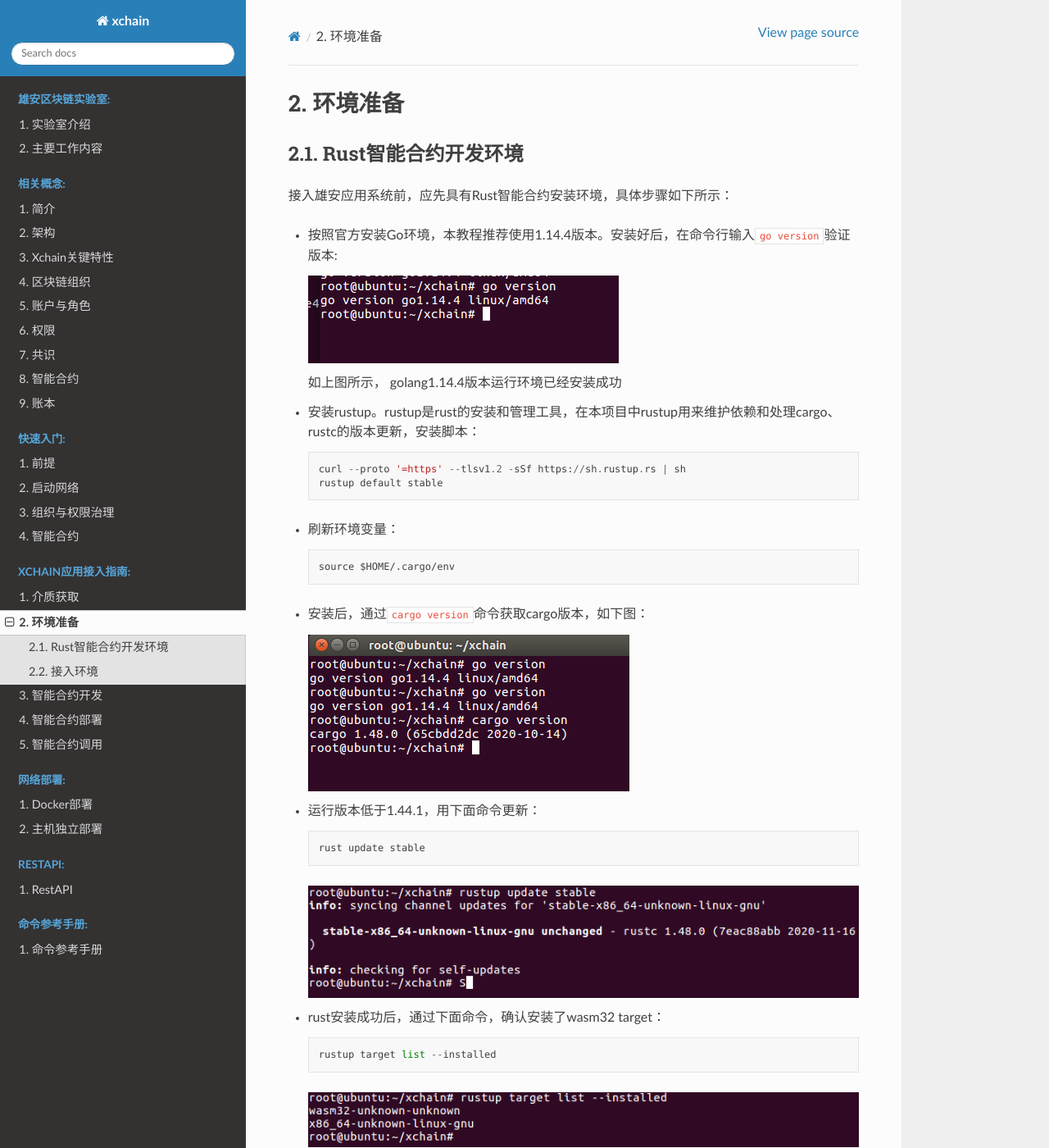
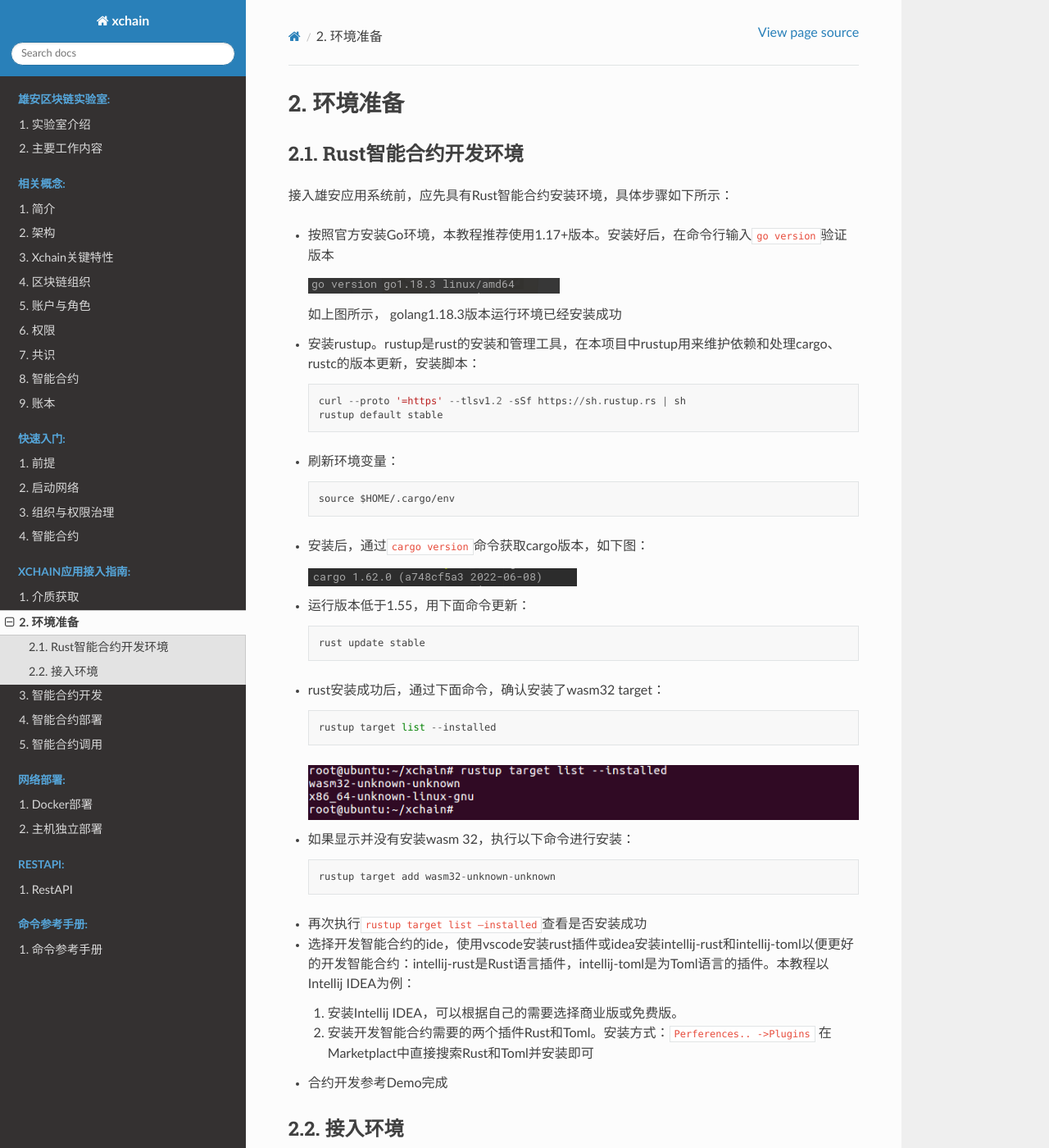
Before and after one commit to XAbaiyangdian/xchaindoc, a Sphinx documentation site: the page built from source/ApplicationAccess/Environment.md, in a window 1280 px wide and 1400 px high. Shown: the whole window at 82% size. Built offline with Sphinx 7.4.7 and the Read the Docs theme 2.0.0, drawn with Linux system fonts in a browser that asks for light colours.

Commit message:
update ApplicationAccess

````diff
--- a/source/ApplicationAccess/Environment.md
+++ b/source/ApplicationAccess/Environment.md
@@ -4,11 +4,11 @@
 
 接入雄安应用系统前，应先具有Rust智能合约安装环境，具体步骤如下所示：
 
-- 按照官方安装Go环境，本教程推荐使用1.14.4版本。安装好后，在命令行输入`go version`验证版本:
+- 按照官方安装Go环境，本教程推荐使用1.17+版本。安装好后，在命令行输入`go version`验证版本
 
-    ![Go语言版本验证](picture/bf865cbd4895e0ba892c6bb1d833144e.png "Go语言版本验证")
+    ![Go语言版本验证](picture/environment1.png "Go语言版本验证")
 
-    如上图所示， golang1.14.4版本运行环境已经安装成功
+    如上图所示， golang1.18.3版本运行环境已经安装成功
 
 - 安装rustup。rustup是rust的安装和管理工具，在本项目中rustup用来维护依赖和处理cargo、rustc的版本更新，安装脚本：
 
@@ -25,15 +25,13 @@
 
 - 安装后，通过`cargo version`命令获取cargo版本，如下图：
 
-    ![cargo版本验证](picture/148c3f306f4f54841b889b5f00e5833b.png "cargo版本验证")
+    ![cargo版本验证](picture/environment2.png "cargo版本验证")
 
-- 运行版本低于1.44.1，用下面命令更新：
+- 运行版本低于1.55，用下面命令更新：
 
     ```
     rust update stable
     ```
-
-    ![更新rustup](picture/814a48a1a8d69d7929435ba6ec5559c0.png "rustup")
 
 - rust安装成功后，通过下面命令，确认安装了wasm32 target：
 
@@ -46,7 +44,7 @@
 - 如果显示并没有安装wasm 32，执行以下命令进行安装：
 
     ```
-    rustup target add wasm32-unknow-unknow
+    rustup target add wasm32-unknown-unknown
     ```
 
 - 再次执行`rustup target list –installed`查看是否安装成功
````
Also changed, not shown: source/ApplicationAccess/MediumAccess.md (+1 -1 lines), source/ApplicationAccess/picture/environment1.png (added), source/ApplicationAccess/picture/environment2.png (added), 2 other files.
